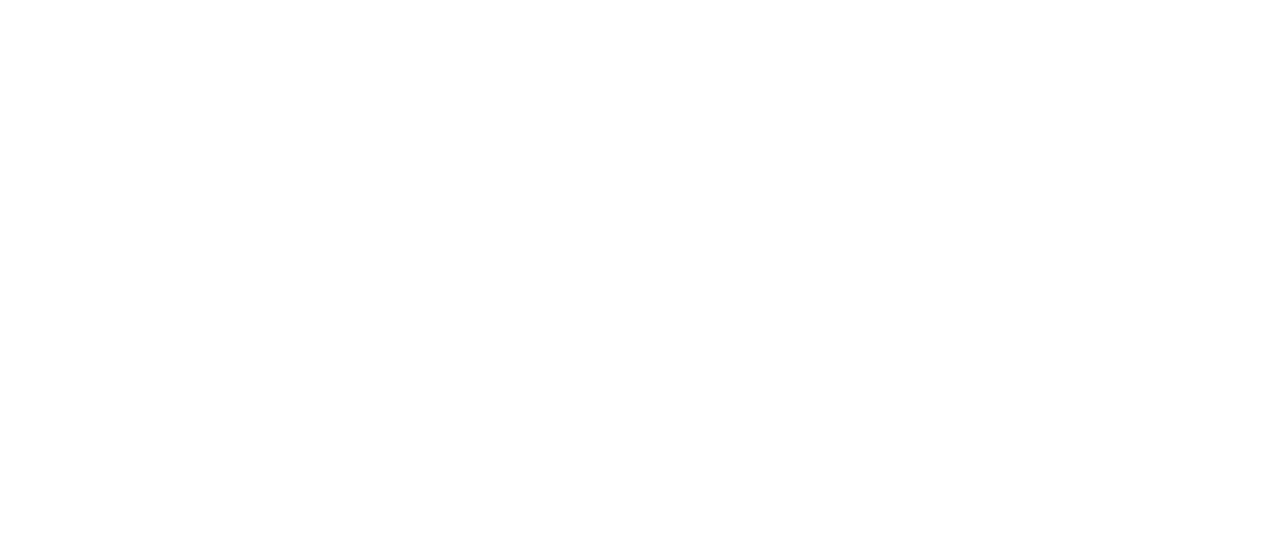
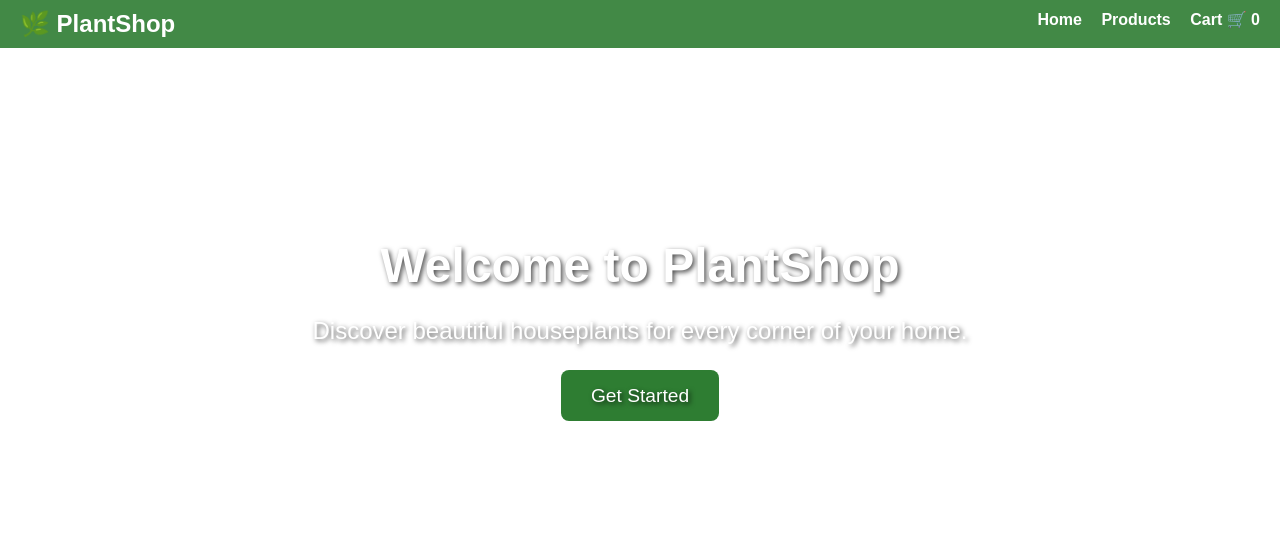
Before and after one commit to shahatul51-code/plantshop1, a plain HTML site: page index.html in a window 1280 px wide. Drawn offline with Linux system fonts and the light colour scheme.

Commit message:
Update index.html

```diff
--- a/index.html
+++ b/index.html
@@ -6,7 +6,6 @@
 <title>PlantShop - Home</title>
 <link rel="stylesheet" href="style.css">
 <style>
-  /* Landing page background */
 body {
   margin: 0;
   font-family: Arial, sans-serif;
@@ -15,32 +14,19 @@
 }
 
 header {
-    background: rgba(46, 125, 50, 0.9);
+  background: rgba(46,125,50,0.9);
   color: white;
   padding: 10px 20px;
 }
-
-  header nav h1 {
-    display: inline;
-  }
-
+header nav h1 { display: inline; }
 header nav ul {
   list-style: none;
   float: right;
   margin: 0;
   padding: 0;
 }
-
-  header nav ul li {
-    display: inline;
-    margin-left: 15px;
-  }
-
-  header nav ul li a {
-    color: white;
-    text-decoration: none;
-    font-weight: bold;
-  }
+header nav ul li { display: inline; margin-left: 15px; }
+header nav ul li a { color: white; text-decoration: none; font-weight: bold; }
 
 .landing {
   text-align: center;
@@ -48,17 +34,8 @@
   padding: 150px 20px;
   text-shadow: 2px 2px 5px rgba(0,0,0,0.7);
 }
-
-  .landing h2 {
-    font-size: 3em;
-    margin-bottom: 20px;
-  }
-
-  .landing p {
-    font-size: 1.5em;
-    margin-bottom: 40px;
-  }
-
+.landing h2 { font-size: 3em; margin-bottom: 20px; }
+.landing p { font-size: 1.5em; margin-bottom: 40px; }
 .btn {
   background: #2e7d32;
   color: white;
@@ -66,4 +43,30 @@
   padding: 15px 30px;
   font-size: 1.2em;
   border-radius: 8px;
-    transition: bac
+  transition: background 0.3s;
+}
+.btn:hover { background: #1b5e20; }
+</style>
+</head>
+<body>
+
+<header>
+  <nav>
+    <h1>🌿 PlantShop</h1>
+    <ul>
+      <li><a href="index.html">Home</a></li>
+      <li><a href="products.html">Products</a></li>
+      <li><a href="cart.html">Cart 🛒 <span id="cart-count">0</span></a></li>
+    </ul>
+  </nav>
+</header>
+
+<main class="landing">
+  <h2>Welcome to PlantShop</h2>
+  <p>Discover beautiful houseplants for every corner of your home.</p>
+  <a href="products.html" class="btn">Get Started</a>
+</main>
+
+<script src="script.js"></script>
+</body>
+</html>
```
Lines whose indentation alone changed are shown as unchanged.
